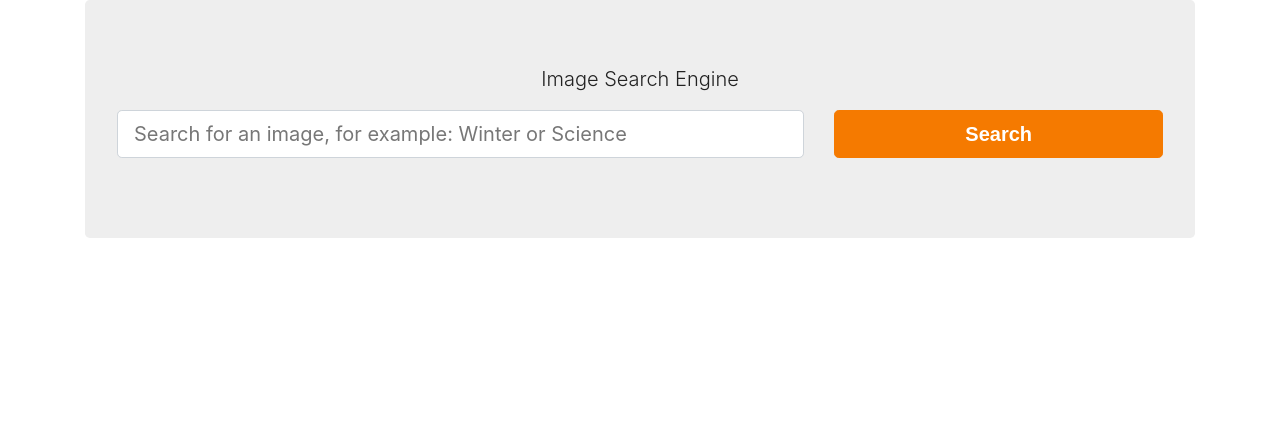
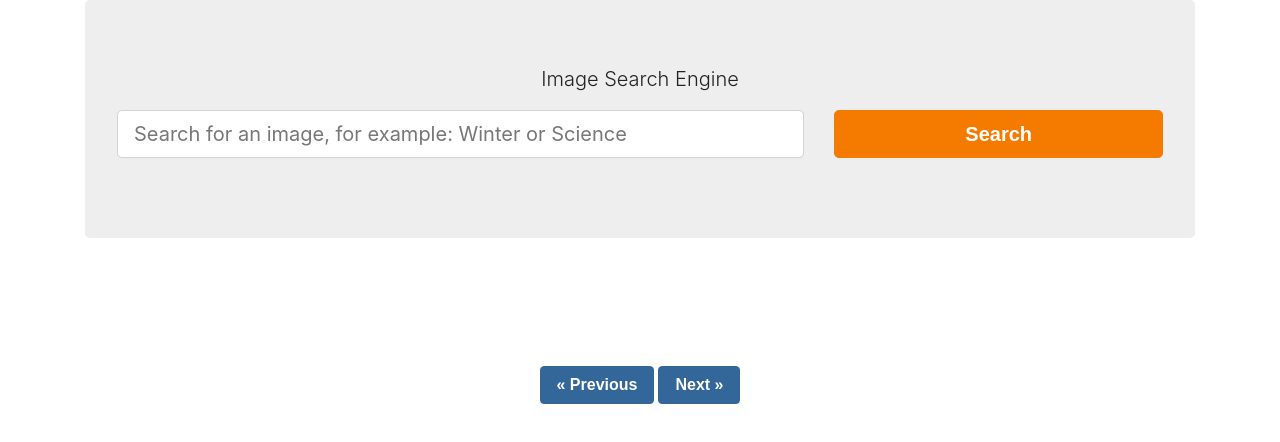
Before and after one commit to mikaelpizzi/image-search-engine, a React (Create React App) app: page / in a window 1280 px wide. Shown: the top 442 px of the page. Built offline with nearby package versions, Linux system fonts and the light colour scheme; a web font is replaced by a local one.

Commit message:
[ADD] Implement pager logic

```diff
--- a/src/App.js
+++ b/src/App.js
@@ -29,7 +29,23 @@ function App() {
     consultAPI();
   }, [search]);
 
+  // Define previous page
+  const previousPage = () => {
+    const newActualPage = actualpage - 1;
 
+    if (newActualPage === 0) return;
+
+    saveActualPage(newActualPage);
+  }
+
+  // Define next page
+  const nextPage = () => {
+    const newActualPage = actualpage + 1;
+
+    if (newActualPage === totalpages + 1) return;
+
+    saveActualPage(newActualPage);
+  }
 
   return (
     <div className="container">
@@ -45,6 +61,20 @@ function App() {
         <ImagesList
           images={images}
         />
+
+        <button
+          type="button"
+          className="btn btn-info mr-1"
+          onClick={previousPage}
+        >&laquo; Previous
+        </button>
+
+        <button
+          type="button"
+          className="btn btn-info"
+          onClick={nextPage}
+        >Next &raquo;
+        </button>
       </div>
     </div>
   );
```
